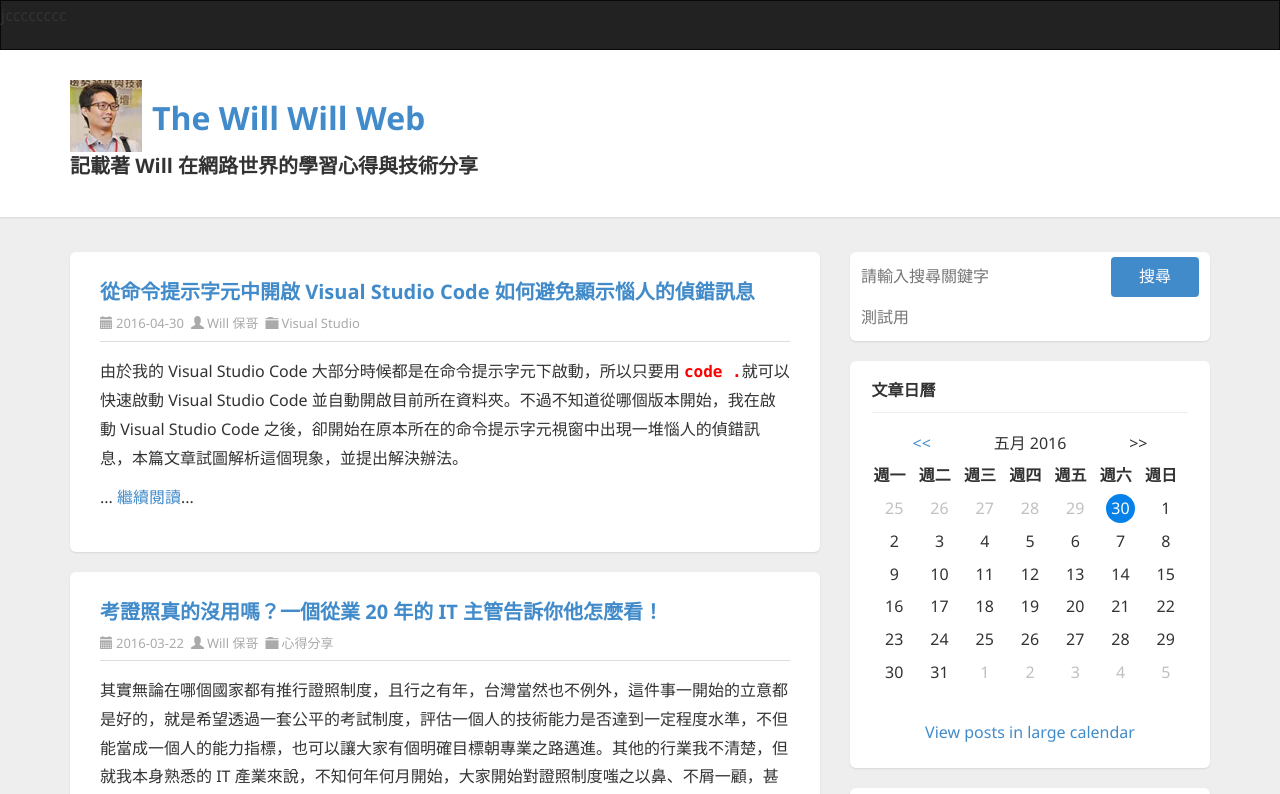
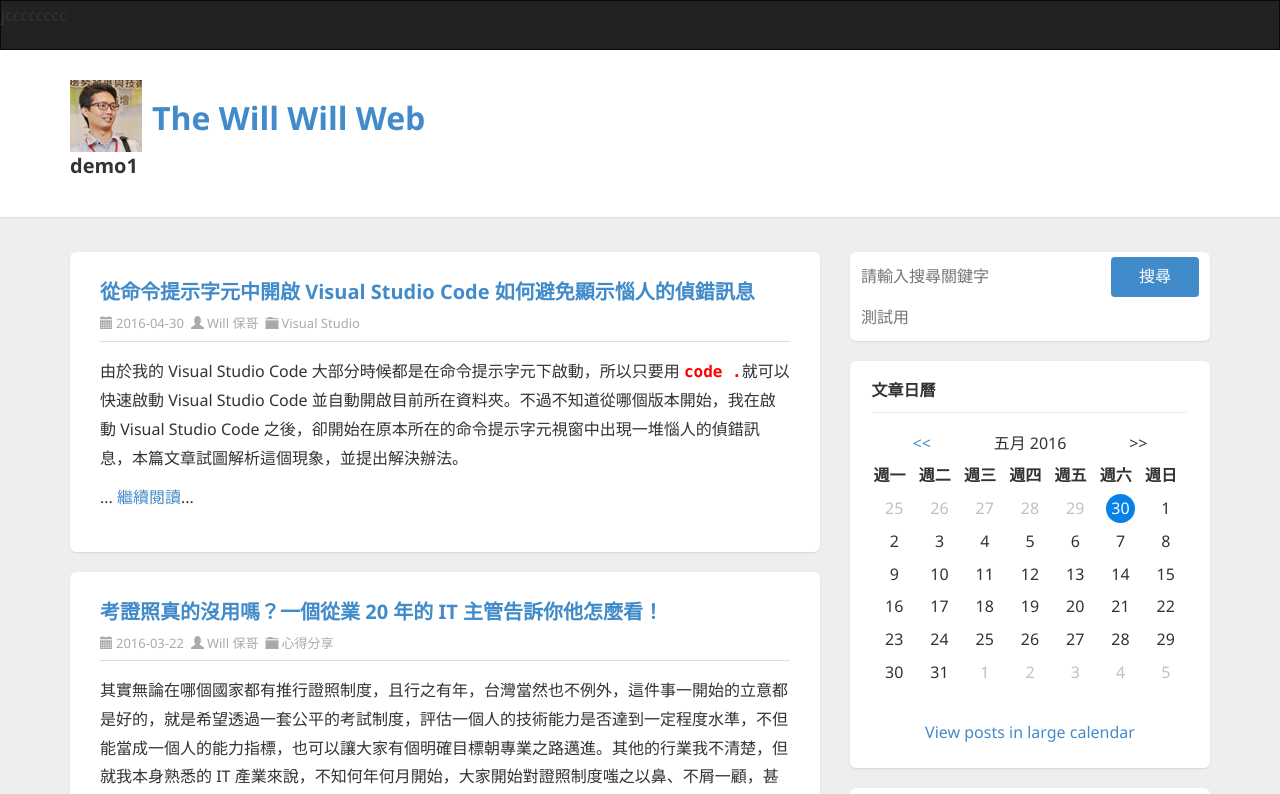
Before and after one commit to weweaaa/Angular-9---Demo1, an Angular app: page / in a window 1280 px wide. Shown: the top 794 px of the page. Built offline with nearby package versions, Linux system fonts and the light colour scheme.

Commit message:
新增：Output 事件繫結

```diff
--- a/src/app/app.component.html
+++ b/src/app/app.component.html
@@ -1,4 +1,4 @@
-<app-header></app-header>
+<app-header [titleName]="title" (changeTitle)="changeTitleName($event)"></app-header>
 <!-- CONTAINER START-->
 <section class="container">
   <div class="row">
--- a/src/app/app.component.ts
+++ b/src/app/app.component.ts
@@ -24,6 +24,8 @@ export class AppComponent implements OnInit {
   }
 
   ngOnInit(): void {
+
+    this.title = 'demo1';
 
     // 改為使用 將 Observable 傳到 templete 的作法，
     // 如果直接將 Observable  傳到 templete 使用 async 訂閱 http get Observable
@@ -85,4 +87,8 @@ export class AppComponent implements OnInit {
   getData() {
     return this.http.get('http://localhost:4200/api/articles.json');
   }
+
+  changeTitleName(event: any) {
+    this.title = event;
+  }
 }
--- a/src/app/header/header.component.html
+++ b/src/app/header/header.component.html
@@ -41,7 +41,7 @@
       />
 
       <h1><a href="http://blog.miniasp.com/">The Will Will Web</a></h1>
-      <h3>記載著 Will 在網路世界的學習心得與技術分享</h3>
+      <h3 (click)="changeTitleName()">{{ titleName }}</h3>
     </div>
   </div>
 </header>
--- a/src/app/header/header.component.ts
+++ b/src/app/header/header.component.ts
@@ -1,4 +1,4 @@
-import { Component, OnInit } from '@angular/core';
+import { Component, OnInit, Input, Output, EventEmitter } from '@angular/core';
 
 @Component({
   selector: 'app-header',
@@ -7,9 +7,19 @@ import { Component, OnInit } from '@angular/core';
 })
 export class HeaderComponent implements OnInit {
 
+  @Input() titleName: string;
+
+  // 錯誤的事件宣告方式
+  // @Output() changeTitle: EventEmitter<string>;
+  // 要實際 new 出事件物件出來
+  @Output() changeTitle = new EventEmitter<string>();
+
   constructor() { }
 
   ngOnInit(): void {
+    if (this.titleName === undefined) {
+      this.titleName = '記載著 Will 在網路世界的學習心得與技術分享';
+    }
   }
 
   clickTest(event: MouseEvent) {
@@ -20,4 +30,8 @@ export class HeaderComponent implements OnInit {
       console.log('使用者組合了 alt 鍵');
     }
   }
+
+  changeTitleName() {
+    this.changeTitle.emit(this.titleName + '!');
+  }
 }
```
